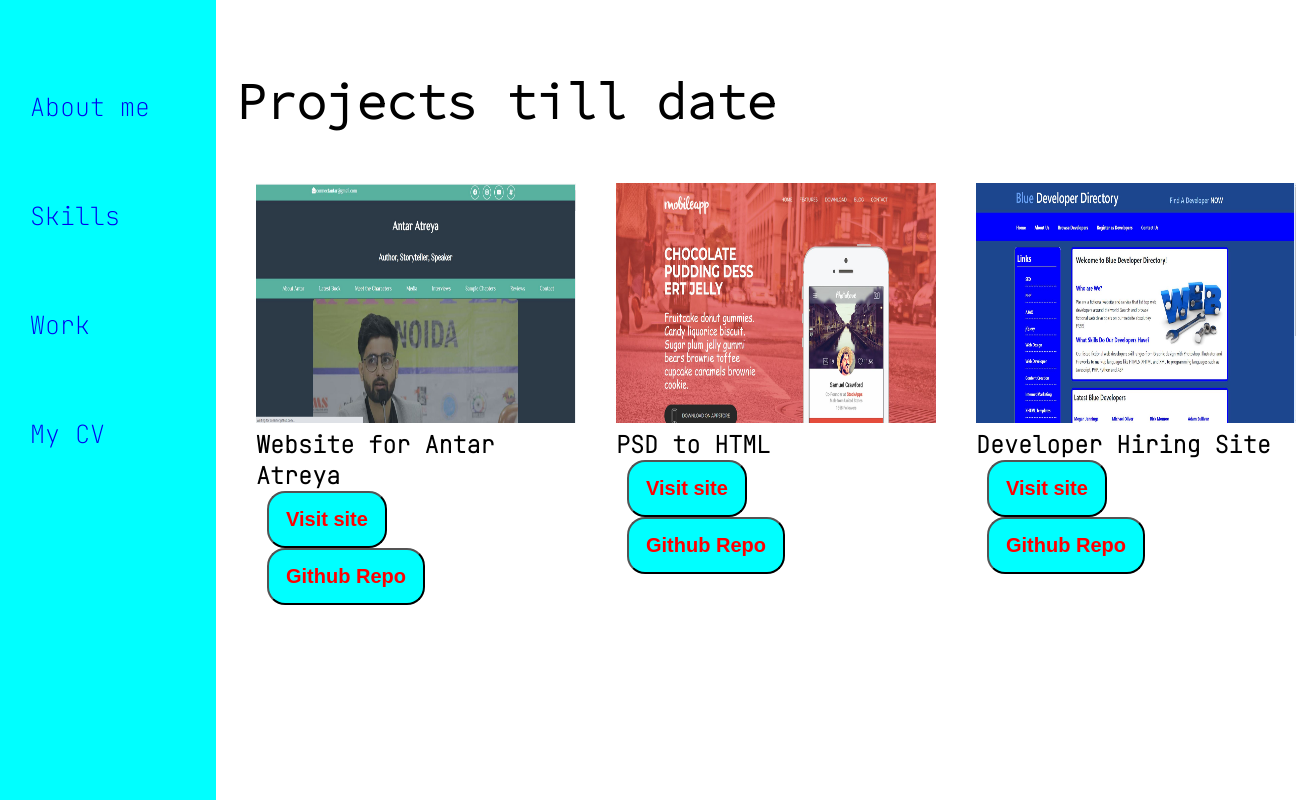
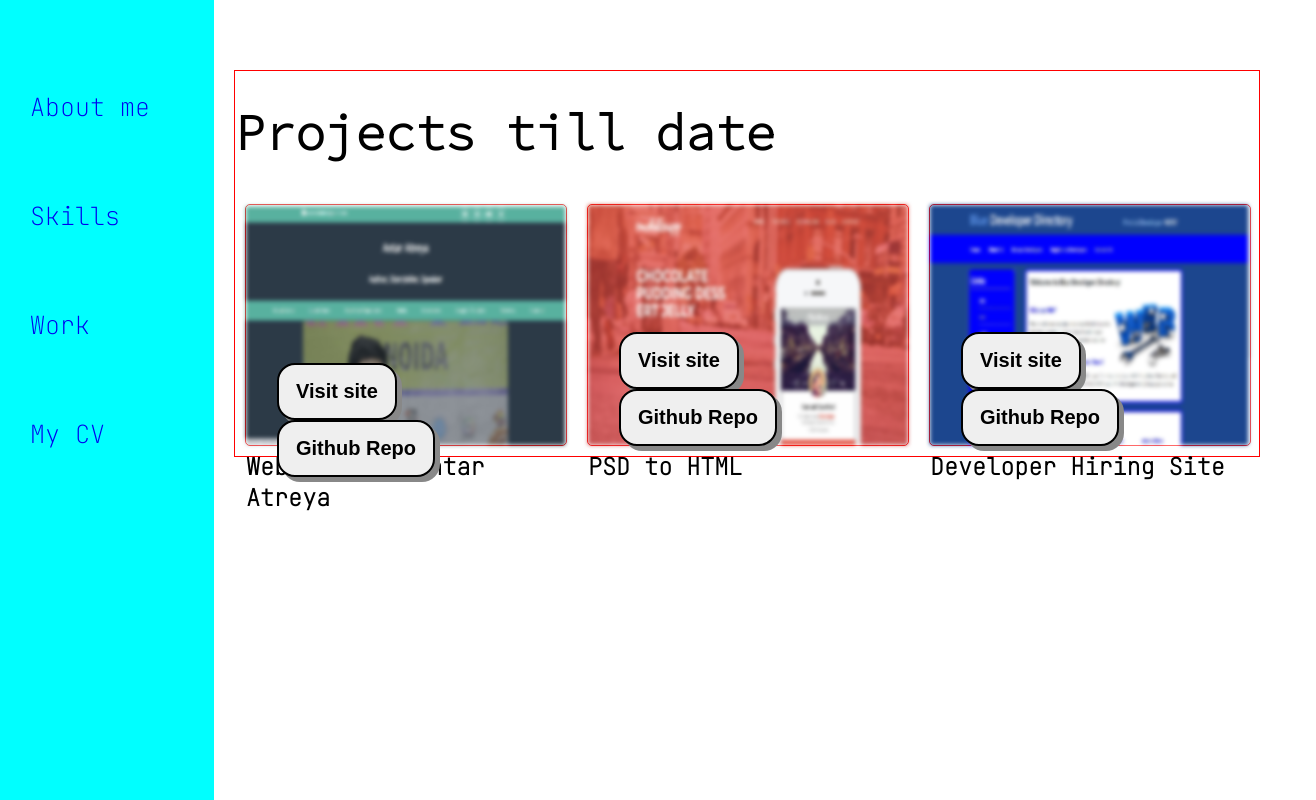
Before and after one commit to bhaskardutta111/portfolioFolder, a plain HTML site: page mainSite/work.html in a window 1280 px wide. Shown: the whole page, 1316 px wide, since content can reach past the window. Drawn offline with Linux system fonts and the light colour scheme.

Commit message:
styling the buttons over projects

```diff
--- a/mainSite/styles.css
+++ b/mainSite/styles.css
@@ -88,13 +88,18 @@ font-weight: bold;
 }
 .btn{
     padding: 15px 17px;
+   border: 2px solid black;
     border-radius: 18px;
-    background-color: cyan;
-    color: red;
+/*    background-color: cyan;
+    color: red;*/
     font-size: 20px;
     font-weight: bold;
     margin: 0px 11px;
     cursor: pointer;
+    position: relative;
+    bottom: 150px;
+    left: 20px;
+    box-shadow: 5px 5px #888888;
 
 }
 .btn:hover{
@@ -145,7 +150,7 @@ font-weight: bold;
 
 }
 .projectSpace{
- 	/*border: 1px solid red;*/
+ 	border: 1px solid red;
 /*   background-color: green;*/
 	width:80vw;
 	margin: 70px 20px;
@@ -160,16 +165,18 @@ font-size: 50px;
 .project{
 	width:25vw;
 	height: 30vh;
-/*	border: 1px solid red;*/
+	border: 1px solid red;
 	border-radius: 5px;
-	padding: 20px;
+	margin: 10px;
 }
 .project img{
 	width:25vw;
 	height: 30vh;
 	zindex: -1;
+	 filter: blur(2px);
+
 }
-}
+
 
 	margin: 30px auto;
     background-color: red;
```
